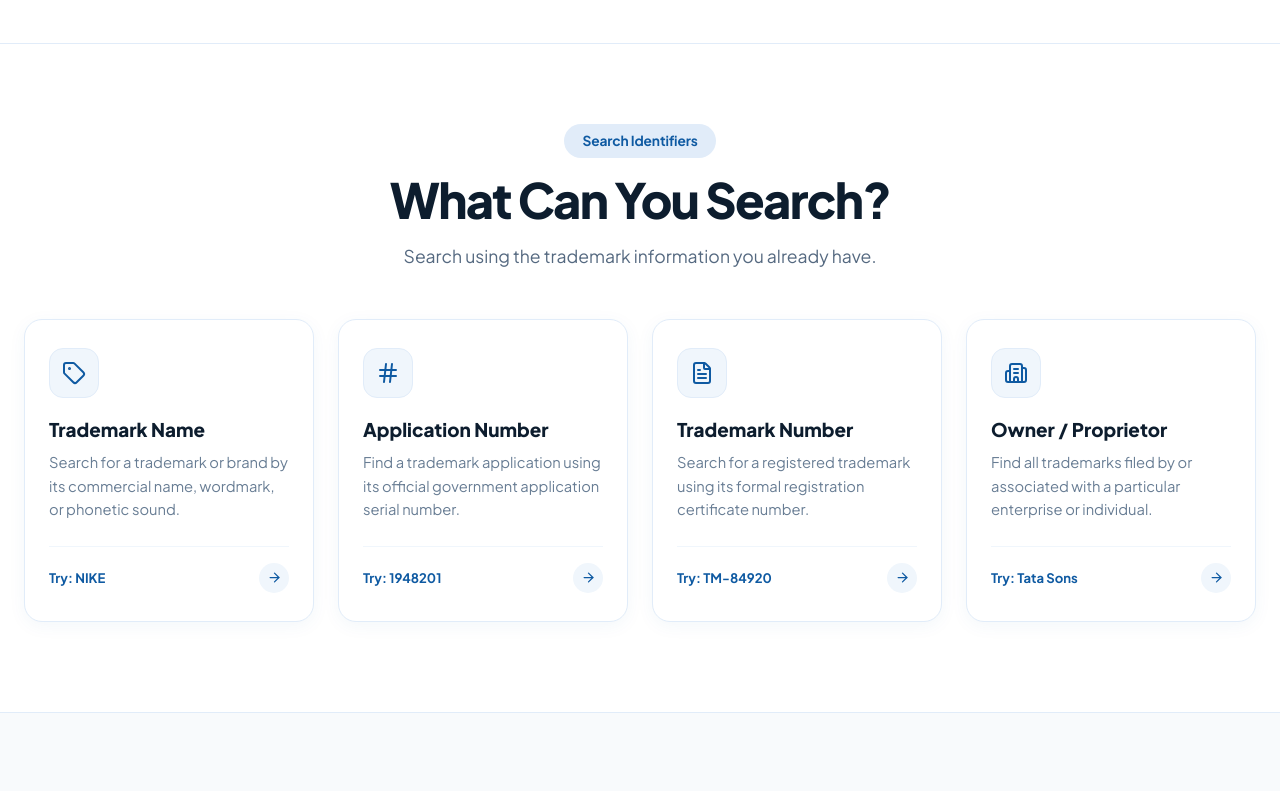
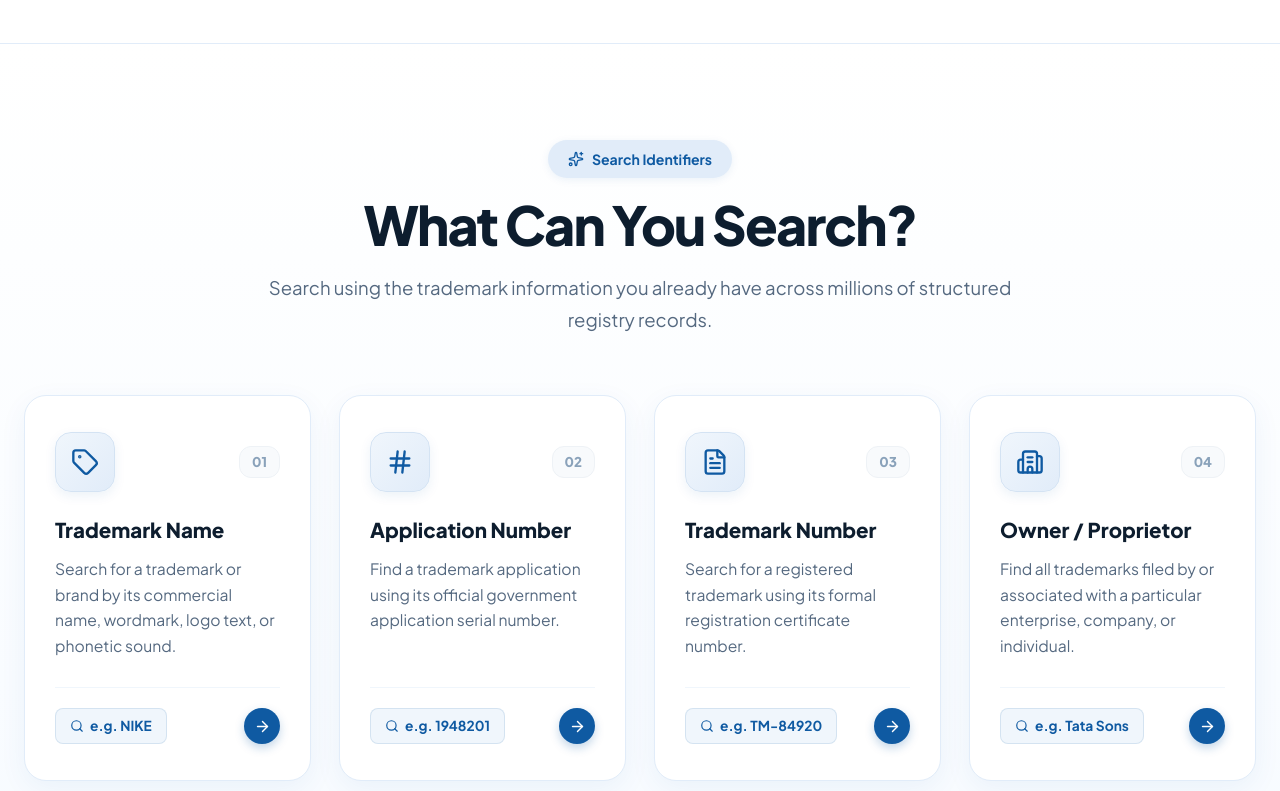
Before and after one commit to abitha340/wty, a React (Vite) app in the folder frontend/: page / in a window 1280 px wide. Shown: the part 780-1571 px from the top of the page. Built offline with nearby package versions, Linux system fonts and the light colour scheme.

Commit message:
feat: make Search Identifiers cards larger, more attractive and interactive

```diff
--- a/frontend/src/components/SearchTypesSection.jsx
+++ b/frontend/src/components/SearchTypesSection.jsx
@@ -1,98 +1,110 @@
 import React from 'react';
-import { Tag, Hash, FileText, Building2, ArrowRight } from 'lucide-react';
+import { Tag, Hash, FileText, Building2, ArrowRight, Sparkles, Search } from 'lucide-react';
 
 export default function SearchTypesSection({ onExecuteSearch }) {
   const searchTypes = [
     {
       id: 'trademark',
+      index: '01',
       title: 'Trademark Name',
-      desc: 'Search for a trademark or brand by its commercial name, wordmark, or phonetic sound.',
+      desc: 'Search for a trademark or brand by its commercial name, wordmark, logo text, or phonetic sound.',
       icon: Tag,
-      sample: 'NIKE'
+      sample: 'NIKE',
+      category: 'Brand & Wordmark'
     },
     {
       id: 'application_no',
+      index: '02',
       title: 'Application Number',
       desc: 'Find a trademark application using its official government application serial number.',
       icon: Hash,
-      sample: '1948201'
+      sample: '1948201',
+      category: 'Filing Identifier'
     },
     {
       id: 'trademark_no',
+      index: '03',
       title: 'Trademark Number',
       desc: 'Search for a registered trademark using its formal registration certificate number.',
       icon: FileText,
-      sample: 'TM-84920'
+      sample: 'TM-84920',
+      category: 'Registration ID'
     },
     {
       id: 'owner',
+      index: '04',
       title: 'Owner / Proprietor',
-      desc: 'Find all trademarks filed by or associated with a particular enterprise or individual.',
+      desc: 'Find all trademarks filed by or associated with a particular enterprise, company, or individual.',
       icon: Building2,
-      sample: 'Tata Sons'
+      sample: 'Tata Sons',
+      category: 'Company & Entity'
     }
   ];
 
   return (
     <section style={{
-      paddingTop: '80px',
-      paddingBottom: '90px',
-      background: '#ffffff',
-      borderBottom: '1px solid #e1ecf9'
+      paddingTop: '96px',
+      paddingBottom: '110px',
+      background: 'linear-gradient(180deg, #ffffff 0%, #f7fbff 100%)',
+      borderBottom: '1px solid #e1ecf9',
+      position: 'relative'
     }}>
-      <div className="container" style={{ maxWidth: '1280px', margin: '0 auto', padding: '0 24px' }}>
+      <div className="container" style={{ maxWidth: '1320px', margin: '0 auto', padding: '0 24px' }}>
 
         {/* =========================================================================
-            CENTERED HEADER
+            CENTERED HEADER AREA
            ========================================================================= */}
-        <div style={{ textAlign: 'center', maxWidth: '720px', margin: '0 auto 48px auto' }}>
+        <div style={{ textAlign: 'center', maxWidth: '780px', margin: '0 auto 60px auto' }}>
 
           {/* Badge */}
-          <div style={{ display: 'inline-flex', marginBottom: '14px' }}>
-            <span style={{
-              display: 'inline-block',
-              padding: '6px 18px',
-              borderRadius: '20px',
+          <div style={{ display: 'inline-flex', marginBottom: '16px' }}>
+            <div style={{
+              display: 'inline-flex',
+              alignItems: 'center',
+              gap: '8px',
+              padding: '8px 20px',
+              borderRadius: '24px',
               background: '#e1ecf9',
               color: '#0f5aa2',
-              fontSize: '0.86rem',
+              fontSize: '0.88rem',
               fontWeight: '700',
-              letterSpacing: '-0.01em'
+              boxShadow: '0 2px 8px rgba(15, 90, 162, 0.08)'
             }}>
-              Search Identifiers
-            </span>
+              <Sparkles size={16} color="#0f5aa2" />
+              <span>Search Identifiers</span>
+            </div>
           </div>
 
-          {/* Heading */}
+          {/* Main Heading */}
           <h2 style={{
-            fontSize: 'clamp(2.2rem, 3.8vw, 3.2rem)',
+            fontSize: 'clamp(2.4rem, 4.2vw, 3.4rem)',
             fontWeight: '900',
             letterSpacing: '-0.035em',
             color: '#0d1d2e',
-            marginBottom: '14px',
+            marginBottom: '16px',
             lineHeight: 1.15
           }}>
             What Can You Search?
           </h2>
 
-          {/* Description */}
+          {/* Supporting Text */}
           <p style={{
-            fontSize: '1.1rem',
+            fontSize: '1.16rem',
             color: '#556980',
-            lineHeight: 1.65,
+            lineHeight: 1.7,
             margin: 0
           }}>
-            Search using the trademark information you already have.
+            Search using the trademark information you already have across millions of structured registry records.
           </p>
         </div>
 
         {/* =========================================================================
-            RESPONSIVE 4-CARD GRID
+            RESPONSIVE 4-CARD LARGE GRID
            ========================================================================= */}
         <div style={{
           display: 'grid',
-          gridTemplateColumns: 'repeat(auto-fit, minmax(260px, 1fr))',
-          gap: '24px'
+          gridTemplateColumns: 'repeat(auto-fit, minmax(280px, 1fr))',
+          gap: '28px'
         }}>
           {searchTypes.map((item) => {
             const IconComp = item.icon;
@@ -102,87 +114,126 @@ export default function SearchTypesSection({ onExecuteSearch }) {
                 onClick={() => onExecuteSearch && onExecuteSearch({ query: item.sample, searchType: item.id, searchMode: 'contains' })}
                 style={{
                   background: '#ffffff',
-                  borderRadius: '18px',
-                  padding: '28px 24px',
+                  borderRadius: '22px',
+                  padding: '36px 30px',
                   border: '1px solid #e1ecf9',
-                  boxShadow: '0 4px 18px rgba(15, 90, 162, 0.05)',
+                  boxShadow: '0 8px 28px rgba(15, 90, 162, 0.06)',
                   display: 'flex',
                   flexDirection: 'column',
                   justifyContent: 'space-between',
+                  minHeight: '340px',
                   cursor: 'pointer',
-                  transition: 'all 0.25s ease'
+                  position: 'relative',
+                  overflow: 'hidden',
+                  transition: 'all 0.3s cubic-bezier(0.16, 1, 0.3, 1)'
                 }}
                 onMouseEnter={(e) => {
-                  e.currentTarget.style.transform = 'translateY(-6px)';
+                  e.currentTarget.style.transform = 'translateY(-8px)';
                   e.currentTarget.style.borderColor = '#0f5aa2';
-                  e.currentTarget.style.boxShadow = '0 12px 32px rgba(15, 90, 162, 0.12)';
+                  e.currentTarget.style.boxShadow = '0 20px 44px rgba(15, 90, 162, 0.16)';
                 }}
                 onMouseLeave={(e) => {
                   e.currentTarget.style.transform = 'translateY(0)';
                   e.currentTarget.style.borderColor = '#e1ecf9';
-                  e.currentTarget.style.boxShadow = '0 4px 18px rgba(15, 90, 162, 0.05)';
+                  e.currentTarget.style.boxShadow = '0 8px 28px rgba(15, 90, 162, 0.06)';
                 }}
               >
+                {/* Top Header inside Card */}
                 <div>
-                  {/* Top Icon Box */}
                   <div style={{
-                    width: '50px',
-                    height: '50px',
-                    borderRadius: '14px',
-                    background: '#f0f6fc',
                     display: 'flex',
                     alignItems: 'center',
-                    justifyContent: 'center',
-                    marginBottom: '20px',
-                    border: '1px solid #e1ecf9'
+                    justifyContent: 'space-between',
+                    marginBottom: '26px'
                   }}>
-                    <IconComp size={24} color="#0f5aa2" />
+                    {/* Big Rounded Icon Container */}
+                    <div style={{
+                      width: '60px',
+                      height: '60px',
+                      borderRadius: '16px',
+                      background: 'linear-gradient(135deg, #f0f6fc 0%, #e1ecf9 100%)',
+                      display: 'flex',
+                      alignItems: 'center',
+                      justifyContent: 'center',
+                      border: '1px solid #d4e3f3',
+                      boxShadow: '0 4px 12px rgba(15, 90, 162, 0.08)'
+                    }}>
+                      <IconComp size={28} color="#0f5aa2" />
+                    </div>
+
+                    {/* Step Index Badge */}
+                    <span style={{
+                      fontSize: '0.84rem',
+                      fontWeight: '800',
+                      color: '#8aa2ba',
+                      background: '#f8fafc',
+                      padding: '4px 12px',
+                      borderRadius: '12px',
+                      border: '1px solid #eef2f6'
+                    }}>
+                      {item.index}
+                    </span>
                   </div>
 
-                  {/* Title */}
+                  {/* Card Title */}
                   <h3 style={{
-                    fontSize: '1.18rem',
+                    fontSize: '1.28rem',
                     fontWeight: '800',
                     color: '#0d1d2e',
-                    marginBottom: '10px',
+                    marginBottom: '12px',
                     lineHeight: 1.25
                   }}>
                     {item.title}
                   </h3>
 
-                  {/* Description */}
+                  {/* Card Description */}
                   <p style={{
-                    fontSize: '0.92rem',
-                    color: '#687d94',
-                    lineHeight: 1.6,
-                    marginBottom: '24px'
+                    fontSize: '0.98rem',
+                    color: '#556980',
+                    lineHeight: 1.65,
+                    marginBottom: '28px'
                   }}>
                     {item.desc}
                   </p>
                 </div>
 
-                {/* Bottom Action Footer */}
+                {/* Bottom Interactive Action Footer */}
                 <div style={{
                   display: 'flex',
                   alignItems: 'center',
                   justifyContent: 'space-between',
-                  paddingTop: '16px',
+                  paddingTop: '20px',
                   borderTop: '1px solid #f0f6fc'
                 }}>
-                  <span style={{ fontSize: '0.82rem', fontWeight: '700', color: '#0f5aa2' }}>
-                    Try: {item.sample}
-                  </span>
                   <div style={{
-                    width: '30px',
-                    height: '30px',
+                    display: 'inline-flex',
+                    alignItems: 'center',
+                    gap: '6px',
+                    fontSize: '0.86rem',
+                    fontWeight: '700',
+                    color: '#0f5aa2',
+                    background: '#f0f6fc',
+                    padding: '6px 14px',
+                    borderRadius: '8px',
+                    border: '1px solid rgba(15, 90, 162, 0.12)'
+                  }}>
+                    <Search size={14} color="#0f5aa2" />
+                    <span>e.g. {item.sample}</span>
+                  </div>
+
+                  <div style={{
+                    width: '36px',
+                    height: '36px',
                     borderRadius: '50%',
-                    background: '#f0f6fc',
+                    background: '#0f5aa2',
+                    color: '#ffffff',
                     display: 'flex',
                     alignItems: 'center',
                     justifyContent: 'center',
-                    color: '#0f5aa2'
+                    boxShadow: '0 4px 10px rgba(15, 90, 162, 0.25)',
+                    transition: 'transform 0.2s ease'
                   }}>
-                    <ArrowRight size={15} />
+                    <ArrowRight size={17} />
                   </div>
                 </div>
 
```
